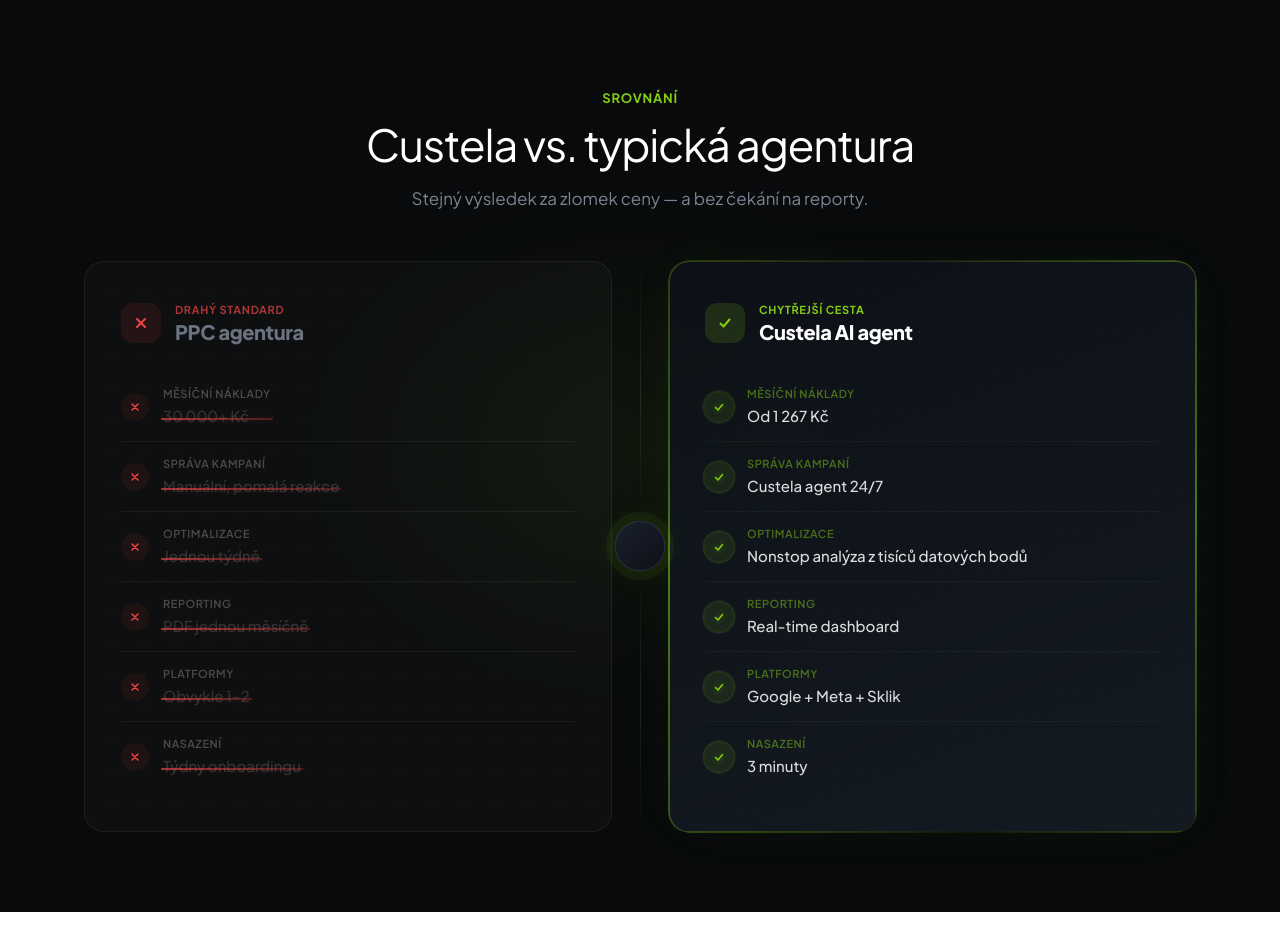
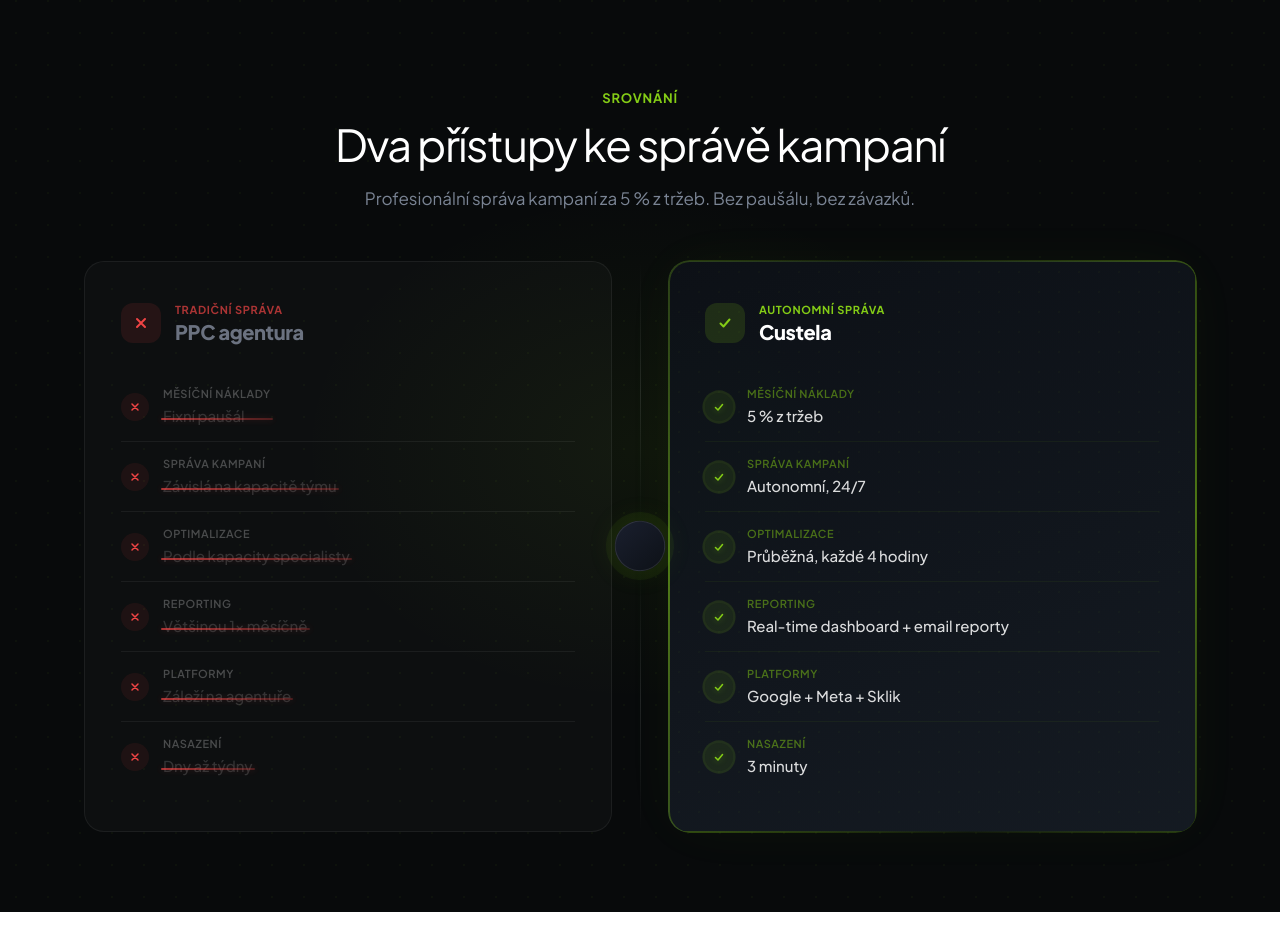
Before and after one commit to custela-cz/custela-landing, a Next.js app: page / in a window 1280 px wide. Shown: the part 5900-6850 px from the top of the page. Built offline with nearby package versions, Linux system fonts and the light colour scheme.

Commit message:
feat: rewrite compare section — traditional vs autonomous, 5% revenue model
Co-Authored-By: Claude Opus 4.6 (1M context) <noreply@anthropic.com>

```diff
--- a/components/sections/CompareSection.tsx
+++ b/components/sections/CompareSection.tsx
@@ -3,12 +3,12 @@
 import { motion } from 'framer-motion'
 
 const compareItems = [
-  { topic: 'Měsíční náklady', agency: '30 000+ Kč', custela: 'Od 1 267 Kč' },
-  { topic: 'Správa kampaní', agency: 'Manuální, pomalá reakce', custela: 'Custela agent 24/7' },
-  { topic: 'Optimalizace', agency: 'Jednou týdně', custela: 'Nonstop analýza z tisíců datových bodů' },
-  { topic: 'Reporting', agency: 'PDF jednou měsíčně', custela: 'Real-time dashboard' },
-  { topic: 'Platformy', agency: 'Obvykle 1–2', custela: 'Google + Meta + Sklik' },
-  { topic: 'Nasazení', agency: 'Týdny onboardingu', custela: '3 minuty' },
+  { topic: 'Měsíční náklady', agency: 'Fixní paušál', custela: '5 % z tržeb' },
+  { topic: 'Správa kampaní', agency: 'Závislá na kapacitě týmu', custela: 'Autonomní, 24/7' },
+  { topic: 'Optimalizace', agency: 'Podle kapacity specialisty', custela: 'Průběžná, každé 4 hodiny' },
+  { topic: 'Reporting', agency: 'Většinou 1× měsíčně', custela: 'Real-time dashboard + email reporty' },
+  { topic: 'Platformy', agency: 'Záleží na agentuře', custela: 'Google + Meta + Sklik' },
+  { topic: 'Nasazení', agency: 'Dny až týdny', custela: '3 minuty' },
 ]
 
 const cubicEase = [0.16, 1, 0.3, 1] as const
@@ -33,9 +33,9 @@ export default function CompareSection() {
       <div className="max-w-[1160px] mx-auto px-6">
         <div className="sh reveal">
           <div className="section-label">Srovnání</div>
-          <h2>Custela vs. typická agentura</h2>
+          <h2>Dva přístupy ke správě kampaní</h2>
           <p className="sh-sub" style={{ color: '#7a8494' }}>
-            Stejný výsledek za zlomek ceny — a bez čekání na reporty.
+            Profesionální správa kampaní za 5 % z tržeb. Bez paušálu, bez závazků.
           </p>
         </div>
 
@@ -55,7 +55,7 @@ export default function CompareSection() {
                 </svg>
               </span>
               <div>
-                <span className="compare-card__label compare-card__label--old">Drahý standard</span>
+                <span className="compare-card__label compare-card__label--old">Tradiční správa</span>
                 <h3>PPC agentura</h3>
               </div>
             </div>
@@ -126,8 +126,8 @@ export default function CompareSection() {
                 </svg>
               </span>
               <div>
-                <span className="compare-card__label compare-card__label--new">Chytřejší cesta</span>
-                <h3>Custela AI agent</h3>
+                <span className="compare-card__label compare-card__label--new">Autonomní správa</span>
+                <h3>Custela</h3>
               </div>
             </div>
             <ul className="compare-card__list">
```
